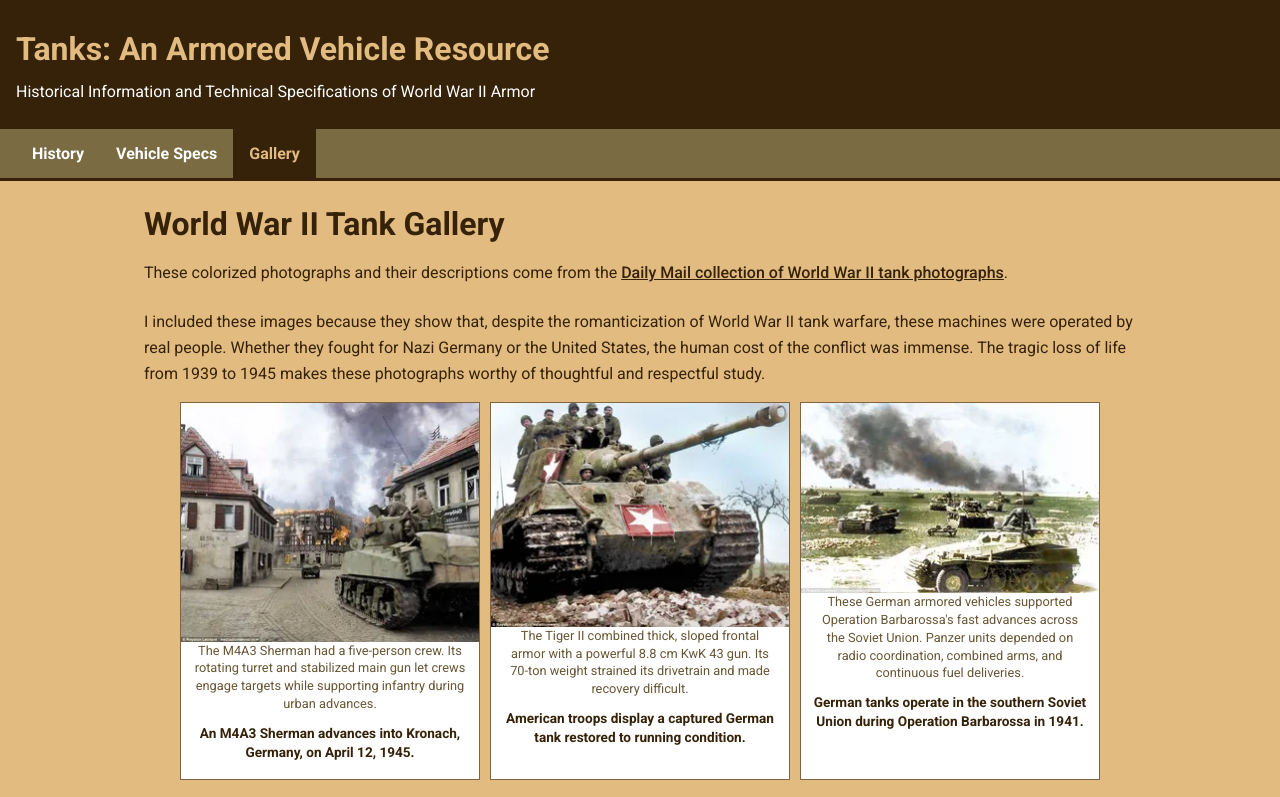
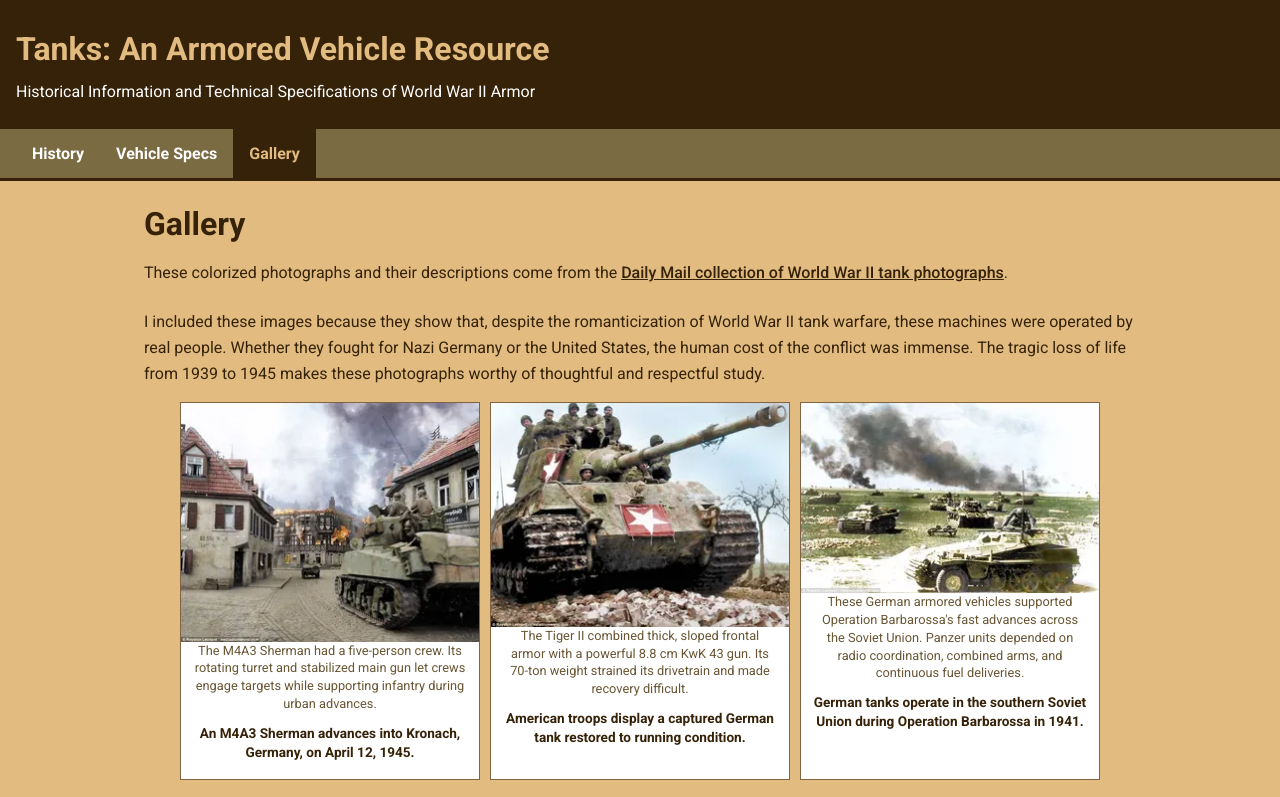
Before and after one commit to BagpipesRbetter/dwdd1600, a plain HTML site: page 05images/gallery.html in a window 1280 px wide. Shown: the top 797 px of the page. Drawn offline with Linux system fonts and the light colour scheme.

Commit message:
04 and 05 fixes

```diff
--- a/05images/gallery.html
+++ b/05images/gallery.html
@@ -25,7 +25,7 @@
     </nav>
 
     <main>
-        <h1>World War II Tank Gallery</h1>
+        <h1>Gallery</h1>
         <p class="gallery-source">These colorized photographs and their descriptions come from the <a href="https://www.dailymail.com/news/article-4996388/WWII-tank-photos-revealed-amazing-colour.html" target="_blank" rel="noopener">Daily Mail collection of World War II tank photographs</a>.</p>
         <p>I included these images because they show that, despite the romanticization of World War II tank warfare, these machines were operated by real people. Whether they fought for Nazi Germany or the United States, the human cost of the conflict was immense. The tragic loss of life from 1939 to 1945 makes these photographs worthy of thoughtful and respectful study.</p>
 
```
